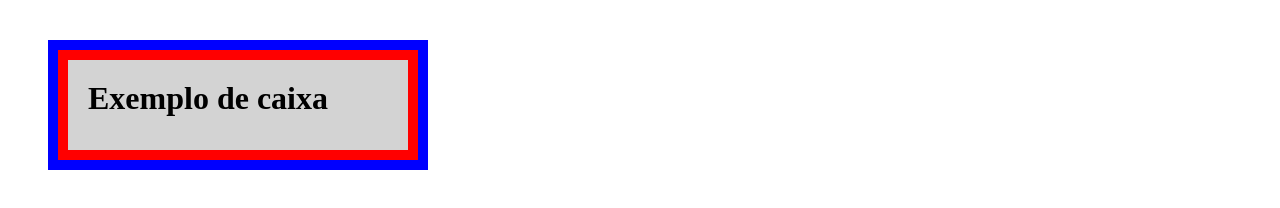
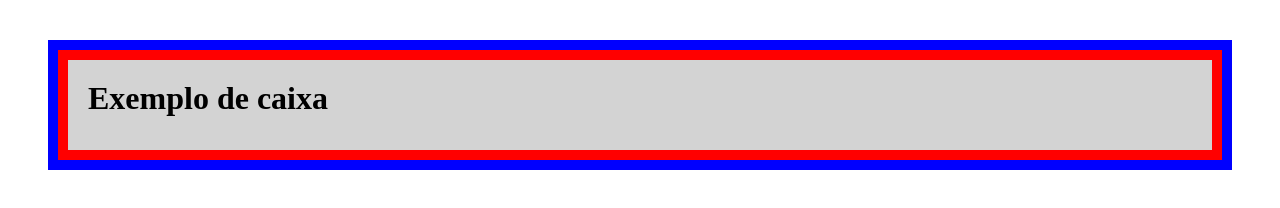
Before and after one commit to Programacao-para-Web-Design/aula-18-09-th-e-maria-n, a plain HTML site: page index.html in a window 1280 px wide. Drawn offline with Linux system fonts and the light colour scheme.

Commit message:
Update index.html

```diff
--- a/index.html
+++ b/index.html
@@ -3,7 +3,7 @@
 <head>
     <style>
     h1{
- width: 300px; /* Largura de 30 pixeis */
+ widht: 300px; /* Largura de 30 pixeis */
  height: 50px; /* Altura de 50 pixeis */
  background-color: Lightgray; /* Cor de fundo cinza claro */
  border-width: 10px; /* Largura da borda de 10 pixeis */
```
